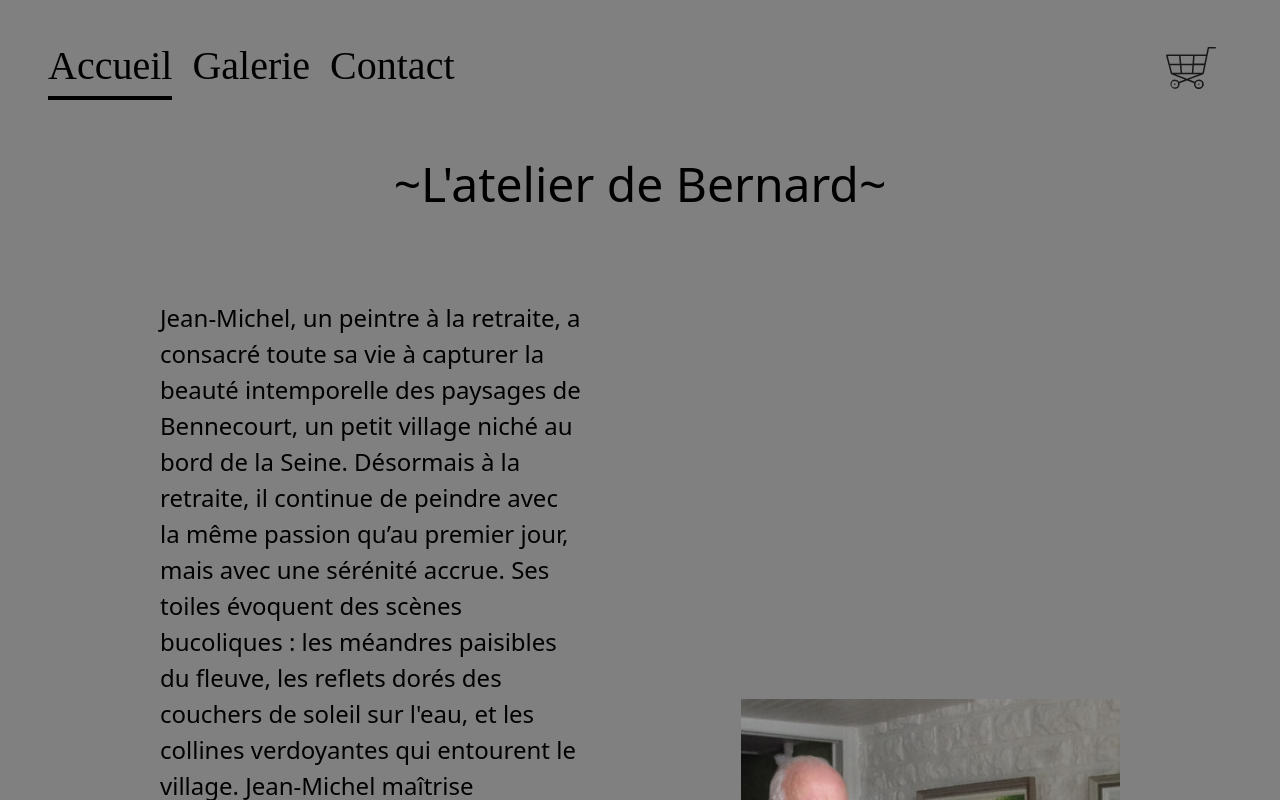
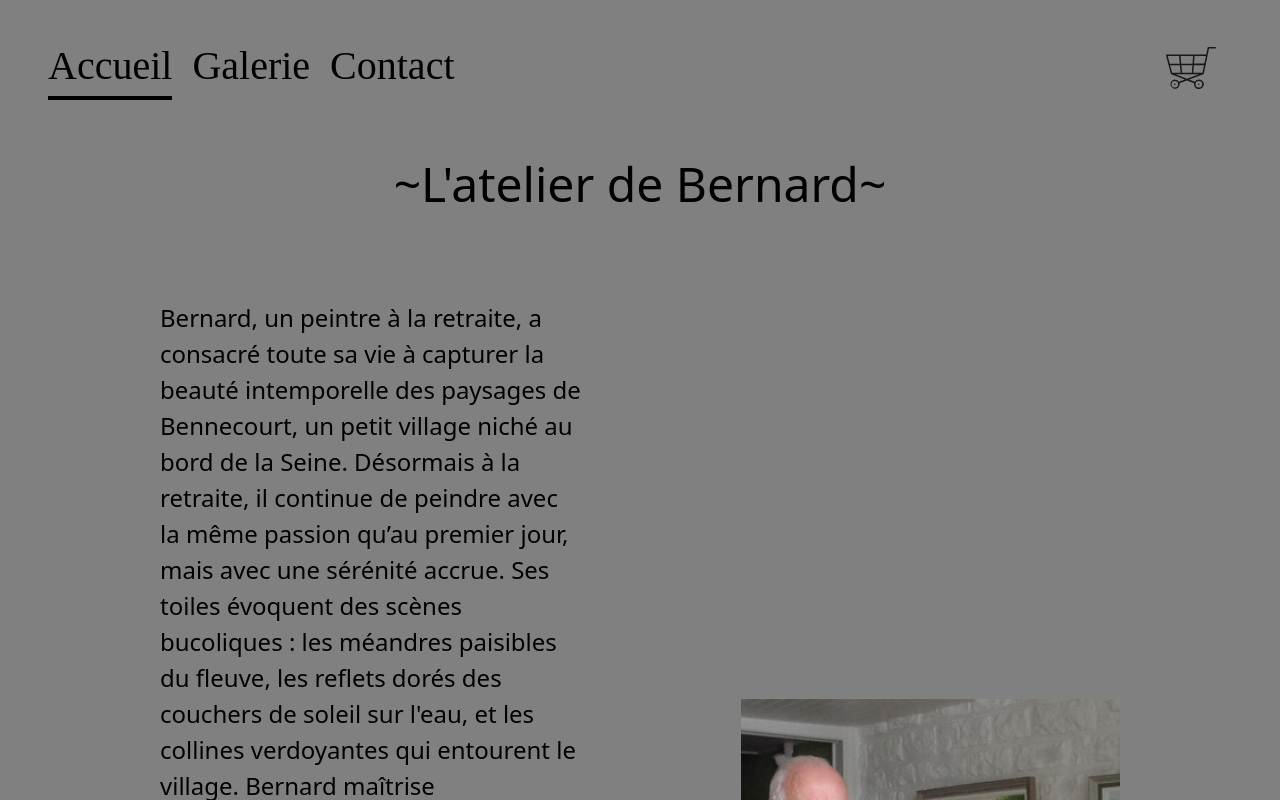
Before and after one commit to neolink78/atelier-de-bernard, a Next.js app: page / in a window 1280 px wide. Shown: the top 800 px of the page. Built offline with nearby package versions, Linux system fonts and the light colour scheme.

Commit message:
changed name in index page

```diff
--- a/pages/index.tsx
+++ b/pages/index.tsx
@@ -4,9 +4,9 @@ const Index = () => {
     return (
         <div className="flex items-center mx-[10rem] gap-[10rem]">
         <p className="w-[50%] text-[1.5rem]">
-Jean-Michel, un peintre à la retraite, a consacré toute sa vie à capturer la beauté intemporelle des paysages de Bennecourt, un petit village niché au bord de la Seine. Désormais à la retraite, il continue de peindre avec la même passion qu’au premier jour, mais avec une sérénité accrue. Ses toiles évoquent des scènes bucoliques : les méandres paisibles du fleuve, les reflets dorés des couchers de soleil sur l&apos;eau, et les collines verdoyantes qui entourent le village.
-Jean-Michel maîtrise parfaitement l’art des jeux de lumière, inspiré par les impressionnistes qui ont autrefois arpenté les mêmes terres. Ses tableaux reflètent une atmosphère douce, presque nostalgique, comme s&apos;il cherchait à figer des moments d&apos;éternité dans la toile. Aujourd&apos;hui, bien qu&apos;il ait pris du recul par rapport au monde de l&apos;art professionnel, il expose et vend ses œuvres lors des marchés locaux ou dans de petites galeries.
-Sa retraite lui permet d’apprécier chaque coup de pinceau sans la pression des délais. Pour Jean-Michel, chaque tableau vendu est l&apos;occasion de partager un fragment de son regard intime sur Bennecourt, un coin de paradis qu&apos;il chérit depuis toujours.
+Bernard, un peintre à la retraite, a consacré toute sa vie à capturer la beauté intemporelle des paysages de Bennecourt, un petit village niché au bord de la Seine. Désormais à la retraite, il continue de peindre avec la même passion qu’au premier jour, mais avec une sérénité accrue. Ses toiles évoquent des scènes bucoliques : les méandres paisibles du fleuve, les reflets dorés des couchers de soleil sur l&apos;eau, et les collines verdoyantes qui entourent le village.
+Bernard maîtrise parfaitement l’art des jeux de lumière, inspiré par les impressionnistes qui ont autrefois arpenté les mêmes terres. Ses tableaux reflètent une atmosphère douce, presque nostalgique, comme s&apos;il cherchait à figer des moments d&apos;éternité dans la toile. Aujourd&apos;hui, bien qu&apos;il ait pris du recul par rapport au monde de l&apos;art professionnel, il expose et vend ses œuvres lors des marchés locaux ou dans de petites galeries.
+Sa retraite lui permet d’apprécier chaque coup de pinceau sans la pression des délais. Pour Bernard, chaque tableau vendu est l&apos;occasion de partager un fragment de son regard intime sur Bennecourt, un coin de paradis qu&apos;il chérit depuis toujours.
         </p>
         <div className="relative w-[45%] aspect-[2/3]">
         <Image
```
